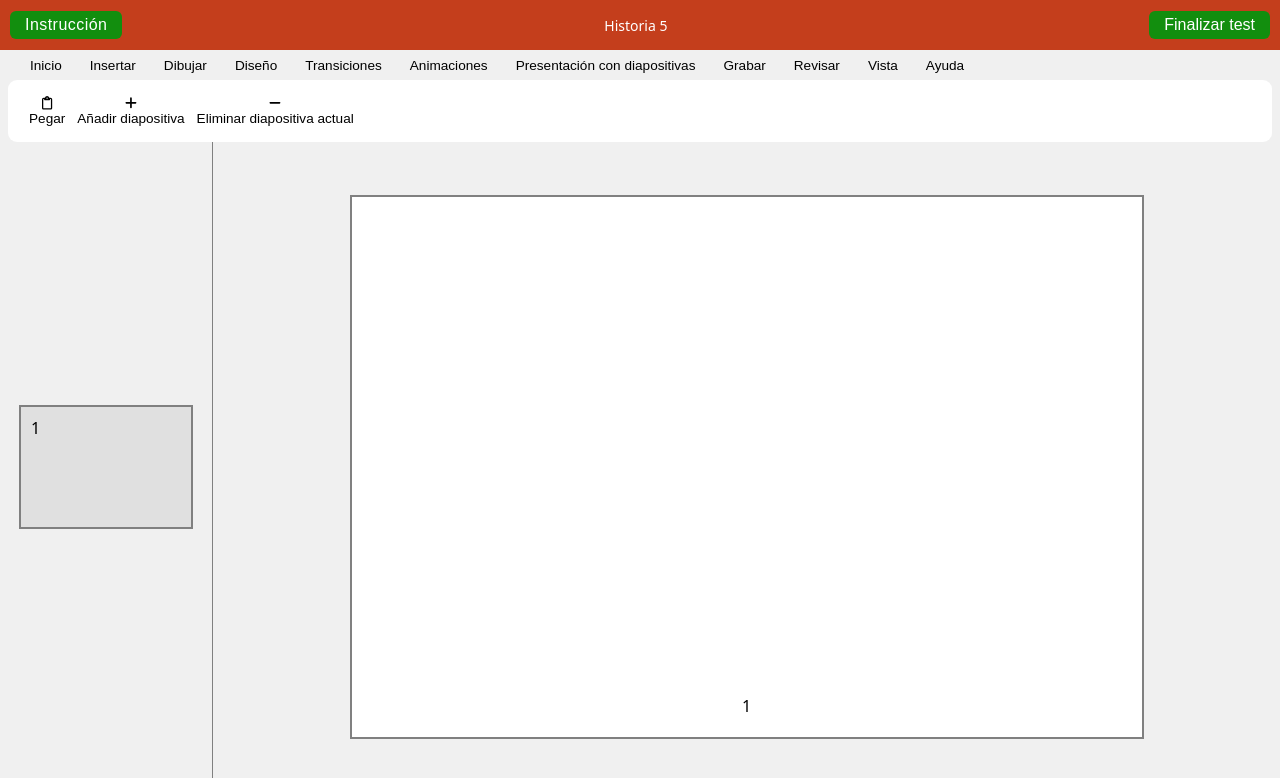
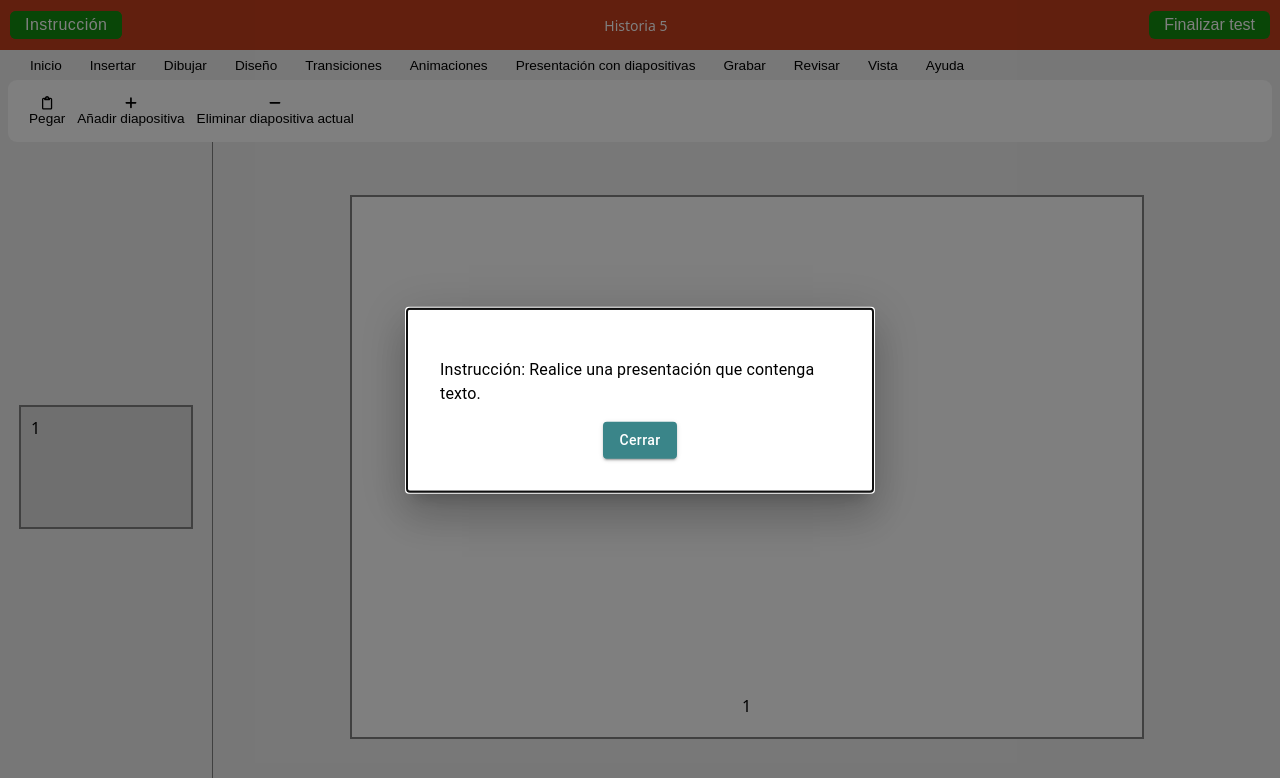
Before and after one commit to SebastianBaeza/DigitalSkillApp, a React (Vite) app in the folder react-app/: page /HU05 in a window 1280 px wide. Shown: the top 778 px of the page. Built offline with nearby package versions, Linux system fonts and the light colour scheme.

Commit message:
mas cositas de relleno

```diff
--- a/react-app/src/HU05.jsx
+++ b/react-app/src/HU05.jsx
@@ -5,13 +5,55 @@ import { PptToolbar } from "./assets/HUs/HU05/PptToolbar";
 import { PptSidebar } from "./assets/HUs/HU05/PptSidebar";
 import { PptEditor } from "./assets/HUs/HU05/PptEditor";
 import { PptSecondaryMenu } from "./assets/HUs/HU05/PptSecondaryMenu";
-import Dropdown from './assets/HUs/HU05/Dropdown';
 import { faPlus } from '@fortawesome/free-solid-svg-icons';
+
+import Box from '@mui/material/Box';
+import Button from '@mui/material/Button';
+import Typography from '@mui/material/Typography';
+import Modal from '@mui/material/Modal';
 
 import './assets/HUs/HU05/styles/HU05.css';
 
+const style = {
+    position: 'absolute',
+    top: '50%',
+    left: '50%',
+    transform: 'translate(-50%, -50%)',
+    width: 400,
+    bgcolor: 'background.paper',
+    border: '2px solid #000',
+    boxShadow: 24,
+    p: 4,
+};
+
 export function HU05 () {
+    const [open, setOpen] = useState(false);
+    const [instruction, setInstruction] = useState(true);
+    const [showCounter, setShowCounter] = useState(true);
+    const [counter, setCounter] = useState(0);
+    const [isApproved, setIsApproved] = useState(null);
 
+
+    useEffect(() => {
+        let timer = null;
+        if (showCounter) {
+          timer = setInterval(() => {
+            setCounter((prevCounter) => prevCounter + 1);
+          }, 1000); // Avanza el contador cada segundo
+        } else {
+          clearInterval(timer); // Detiene el contador si showCounter es false
+        }
+
+        return () => {
+          clearInterval(timer); // Limpia el intervalo al desmontar el componente
+        };
+    }, [showCounter]);
+
+    const handleInstructionClose = () => setInstruction(false);
+
+    const handleInstructionOpen = () => setInstruction(true);
+
+    const handleClose = () => setOpen(false);
 
     const [slides, setSlides] = useState([
         { id: 1,
@@ -20,6 +62,7 @@ export function HU05 () {
     ]);
 
     const [currentSlide, setCurrentSlide] = useState(slides[0]);
+    const [currentContent, setCurrentContent] = useState('');
 
     const [menuOption, setMenuOption] = useState('inicio');
 
@@ -65,32 +108,82 @@ export function HU05 () {
 
     const evaluateTest = () => {
         console.log(slides);
-        if (slides.length === 0) {
-            console.log(false);
-            alert("Ha fallado la prueba");
-            return false;
-        }
-
         for (const slide of slides) {
             if (slide.content.length != 0) {
-                console.log(true);
-                alert("Felicidades, lo ha logrado");
-                return true;
+                setShowCounter(false);
+                setIsApproved(true);
+                setOpen(true);
+                return;
             }
         }
-        console.log(false);
-        alert("Ha fallado la prueba");
-        return false;
+        setShowCounter(false);
+        setIsApproved(false);
+        setOpen(true);
+        return;
     };
 
     return (
         <>
+            {instruction && (
+            <div>
+                <Modal
+                    open={instruction}
+                    onClose={handleInstructionClose}
+                    aria-labelledby="modal-modal-title"
+                    aria-describedby="modal-modal-description"
+                >
+                    <Box sx={style}>
+                    <Typography id="modal-modal-description" sx={{ mt: 2 }}>
+                        Instrucción: Realice una presentación que contenga texto.
+                    </Typography>
+                    <Button
+                        variant="contained"
+                        onClick={handleInstructionClose}
+                        sx={{
+                            mt: 2,
+                            mx: 'auto',
+                            display: 'block',
+                            backgroundColor: '#3a8589', // Color de fondo del botón Cerrar
+                            '&:hover': {
+                                backgroundColor: '#2e6f72', // Color de fondo al pasar el ratón
+                            },
+                            textTransform: 'none'
+                        }}
+                    >
+                        Cerrar
+                    </Button>
+                    </Box>
+                </Modal>
+            </div>
+            )}
+            <Button
+                sx={{
+                    backgroundColor: '#128e0e',
+                    color: 'white',
+                    borderRadius: '6px',
+                    '&:hover': {
+                    backgroundColor: '#128e0e',
+                    },
+                    padding: '5px 15px 5px 15px',
+                    marginTop: '11px',
+                    marginLeft: '10px',
+                    height: '28.4px',
+                    fontSize: '16px',
+                    border: 'none',
+                    textTransform: 'none',
+                    fontFamily: 'Arial',
+                    position: 'absolute',
+                    zIndex: '30'
+                }}
+                onClick={handleInstructionOpen}>
+                Instrucción
+            </Button>
             <Title name="Historia 5" evaluateTest={evaluateTest}/>
             <PptToolbar setMenuOption={setMenuOption} />
             <PptSecondaryMenu addSlide={addSlide} deleteSlide={deleteSlide} addText={addText} menuOption={menuOption} />
             <div className="ppt-slides-container">
                 <PptSidebar slides={slides} setCurrentSlide={setCurrentSlide}/>
-                {currentSlide ? <PptEditor slide={currentSlide} /> :
+                {currentSlide ? <PptEditor slide={currentSlide} content={currentContent} setCurrentContent={setCurrentContent}/> :
                 <button onClick={addSlide} className='ppt-add-button'>
                     <div>
                     <FontAwesomeIcon icon={faPlus} />
@@ -100,6 +193,42 @@ export function HU05 () {
                     </div>
                 </button>}
             </div>
+            { isApproved ?
+            <div>
+                <Modal
+                    open={open}
+                    onClose={handleClose}
+                    aria-labelledby="modal-modal-title"
+                    aria-describedby="modal-modal-description"
+                >
+                    <Box sx={style}>
+                    <Typography id="modal-modal-title" variant="h6" component="h2">
+                        Prueba superada
+                    </Typography>
+                    <Typography id="modal-modal-description" sx={{ mt: 2 }}>
+                        Tiempo transcurrido: {counter} segundos
+                    </Typography>
+                    </Box>
+                </Modal>
+            </div> :
+            <div>
+                <Modal
+                    open={open}
+                    onClose={handleClose}
+                    aria-labelledby="modal-modal-title"
+                    aria-describedby="modal-modal-description"
+                >
+                    <Box sx={style}>
+                    <Typography id="modal-modal-title" variant="h6" component="h2">
+                        Prueba no superada
+                    </Typography>
+                    <Typography id="modal-modal-description" sx={{ mt: 2 }}>
+                        Tiempo transcurrido: {counter} segundos
+                    </Typography>
+                    </Box>
+                </Modal>
+            </div>
+            }
         </>
     )
 }
--- a/react-app/src/assets/HUs/HU05/Dropdown.jsx
+++ /dev/null
@@ -1,39 +0,0 @@
-import React, { useState } from 'react';
-import './styles/Dropdown.css'; // Asegúrate de crear este archivo para los estilos
-
-
-const Dropdown = ({ options, onOptionSelect }) => {
-    const [isOpen, setIsOpen] = useState(false);
-
-    const handleToggle = () => {
-      setIsOpen(!isOpen);
-    };
-
-    const handleOptionClick = (option) => {
-      onOptionSelect(option);
-      setIsOpen(false);
-    };
-
-    return (
-      <div className="dropdown">
-        <button onClick={handleToggle} className="dropdown-toggle">
-          Select an option
-        </button>
-        {isOpen && (
-          <div className="dropdown-menu">
-            {options.map((option, index) => (
-              <div
-                key={index}
-                className="dropdown-item"
-                onClick={() => handleOptionClick(option)}
-              >
-                {option}
-              </div>
-            ))}
-          </div>
-        )}
-      </div>
-    );
-  };
-
-  export default Dropdown;
--- a/react-app/src/assets/HUs/HU05/PptEditor.jsx
+++ b/react-app/src/assets/HUs/HU05/PptEditor.jsx
@@ -1,9 +1,9 @@
 import PptSlide from './PptSlide';
 
-export function PptEditor ({ slide }) {
+export function PptEditor ({ slide, actualContent, setCurrentContent }) {
   return (
     <div className="ppt-editor">
-      <PptSlide slide={slide} />
+      <PptSlide slide={slide} actualContent={actualContent} setCurrentContent={setCurrentContent}/>
       <div>{slide.id}</div>
     </div>
   );
--- a/react-app/src/assets/HUs/HU05/Title.jsx
+++ b/react-app/src/assets/HUs/HU05/Title.jsx
@@ -11,7 +11,7 @@ export function Title ({ name, evaluateTest }) {
         setOpen(true);
     };
 
-    const handleClose = (event, reason) => {
+    const handleClose = (reason) => {
         if (reason === 'clickaway') {
           return;
         }
--- a/react-app/src/assets/HUs/HU05/styles/Dropdown.css
+++ /dev/null
@@ -1,34 +0,0 @@
-.dropdown {
-    position: relative;
-    display: inline-block;
-}
-
-.dropdown-toggle {
-    background-color: #4CAF50;
-    color: white;
-    padding: 16px;
-    font-size: 16px;
-    border: none;
-    cursor: pointer;
-}
-
-.dropdown-menu {
-    display: block;
-    position: absolute;
-    background-color: #f9f9f9;
-    min-width: 160px;
-    box-shadow: 0px 8px 16px 0px rgba(0,0,0,0.2);
-    z-index: 1;
-}
-
-.dropdown-item {
-    color: black;
-    padding: 12px 16px;
-    text-decoration: none;
-    display: block;
-    cursor: pointer;
-}
-
-.dropdown-item:hover {
-    background-color: #f1f1f1;
-}
```
